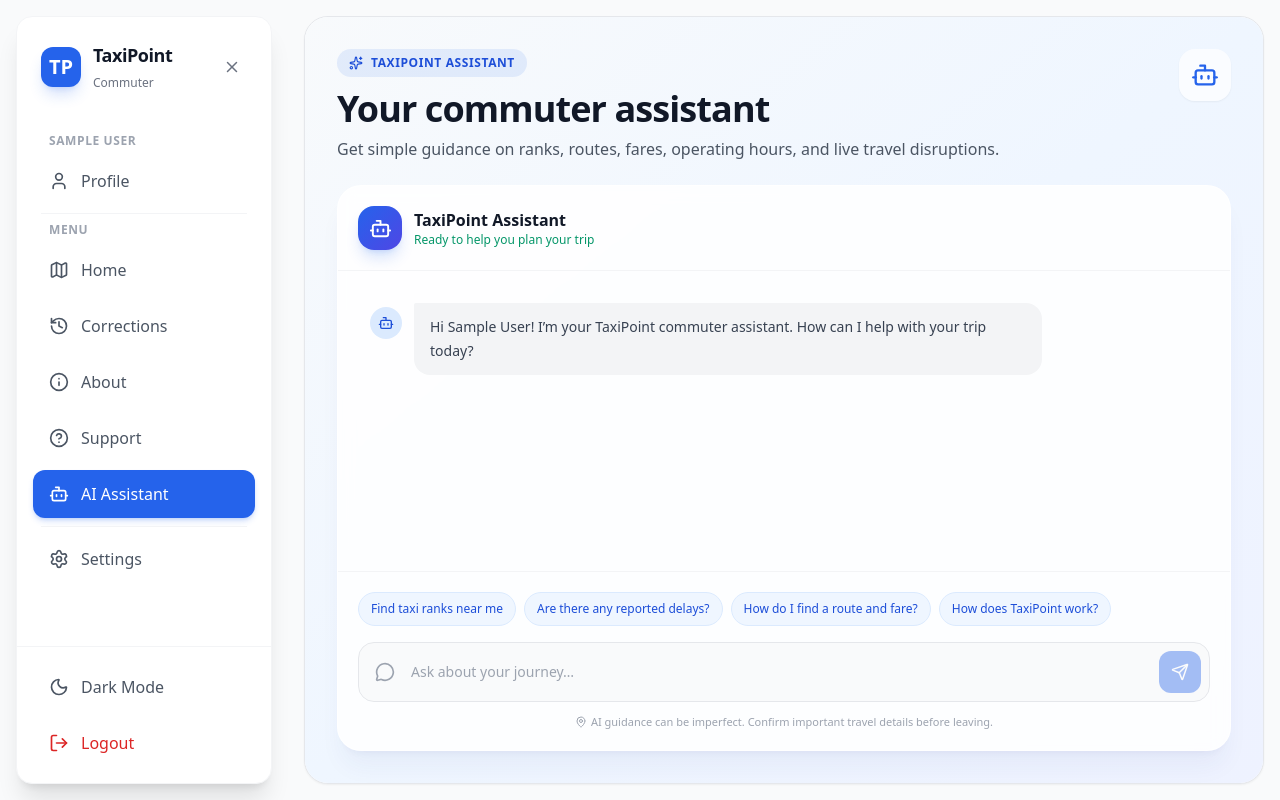
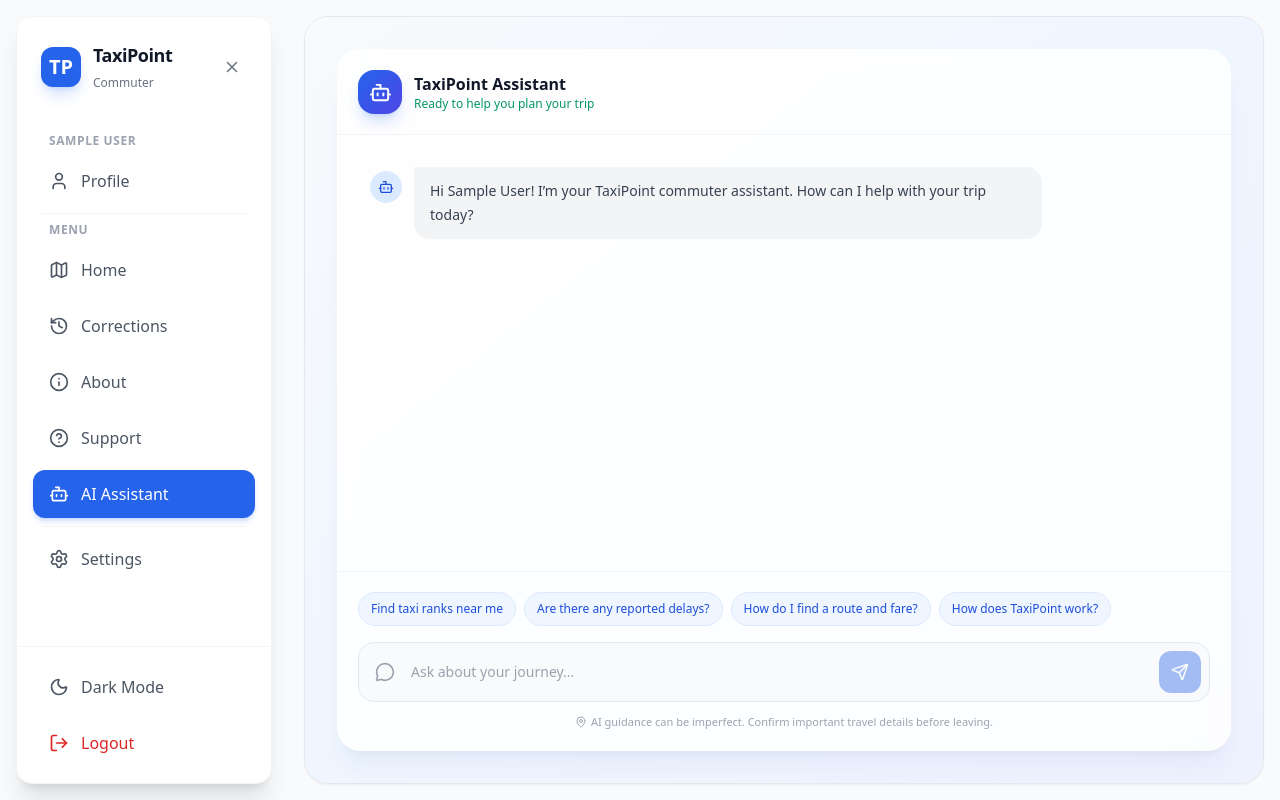
Before and after one commit to MbongeniMhlanga/TaxiPoint, a React (Vite) app in the folder frontend/taxipoint/: page /assistant in a window 1280 px wide. Built offline with nearby package versions, Linux system fonts and the light colour scheme; sample sign-in values are in the browser's storage.

Commit message:
feature: ai assistant smarter responses and user friendly configuration and ui/ux improvement

```diff
--- a/frontend/taxipoint/src/screens/CommuterAssistant.tsx
+++ b/frontend/taxipoint/src/screens/CommuterAssistant.tsx
@@ -1,5 +1,5 @@
 import React, { useMemo, useRef, useState } from "react";
-import { Bot, MapPin, MessageCircle, Send, Sparkles, UserRound } from "lucide-react";
+import { Bot, MapPin, MessageCircle, Send, UserRound } from "lucide-react";
 import { askAssistant, type AssistantMessage } from "../lib/aiAssistant";
 import type { User } from "../App";
 
@@ -57,26 +57,15 @@ const CommuterAssistant: React.FC<CommuterAssistantProps> = ({ user }) => {
   };
 
   return (
-    <main className="h-full overflow-y-auto bg-gradient-to-br from-slate-50 via-blue-50 to-indigo-50 p-4 dark:from-gray-950 dark:via-gray-900 dark:to-indigo-950 sm:p-8">
-      <div className="mx-auto flex min-h-full max-w-5xl flex-col">
-        <header className="mb-6 flex items-start justify-between gap-4">
-          <div>
-            <div className="mb-3 inline-flex items-center gap-2 rounded-full bg-blue-600/10 px-3 py-1.5 text-xs font-semibold uppercase tracking-wider text-blue-700 dark:text-blue-300">
-              <Sparkles size={14} /> TaxiPoint Assistant
-            </div>
-            <h1 className="text-3xl font-bold tracking-tight text-gray-900 dark:text-white sm:text-4xl">Your commuter assistant</h1>
-            <p className="mt-2 max-w-2xl text-gray-600 dark:text-gray-300">Get simple guidance on ranks, routes, fares, operating hours, and live travel disruptions.</p>
-          </div>
-          <div className="hidden rounded-2xl bg-white/70 p-3 text-blue-600 shadow-sm dark:bg-gray-800/70 sm:block"><Bot size={28} /></div>
-        </header>
-
-        <section className="flex min-h-[540px] flex-1 flex-col overflow-hidden rounded-3xl border border-white/70 bg-white/85 shadow-xl shadow-blue-900/5 backdrop-blur dark:border-gray-700 dark:bg-gray-800/85">
+    <main className="h-full overflow-hidden bg-gradient-to-br from-slate-50 via-blue-50 to-indigo-50 p-4 dark:from-gray-950 dark:via-gray-900 dark:to-indigo-950 sm:p-8">
+      <div className="mx-auto flex h-full min-h-0 max-w-5xl flex-col">
+        <section className="flex h-full min-h-0 flex-1 flex-col overflow-hidden rounded-3xl border border-white/70 bg-white/85 shadow-xl shadow-blue-900/5 backdrop-blur dark:border-gray-700 dark:bg-gray-800/85">
           <div className="flex items-center gap-3 border-b border-gray-100 p-5 dark:border-gray-700">
             <div className="flex h-11 w-11 items-center justify-center rounded-2xl bg-gradient-to-br from-blue-600 to-indigo-600 text-white shadow-lg shadow-blue-600/20"><Bot size={23} /></div>
             <div><h2 className="font-semibold text-gray-900 dark:text-white">TaxiPoint Assistant</h2><p className="text-xs text-emerald-600">Ready to help you plan your trip</p></div>
           </div>
 
-          <div className="flex-1 space-y-5 overflow-y-auto p-5 sm:p-8">
+          <div className="min-h-0 flex-1 space-y-5 overflow-y-auto p-5 sm:p-8">
             <div className="flex max-w-2xl items-start gap-3">
               <div className="mt-1 rounded-full bg-blue-100 p-2 text-blue-700 dark:bg-blue-900/40 dark:text-blue-300"><Bot size={16} /></div>
               <div className="rounded-2xl rounded-tl-sm bg-gray-100 px-4 py-3 text-sm leading-6 text-gray-700 dark:bg-gray-700 dark:text-gray-200">{greeting}</div>
```
Also changed, not shown: 1 other file (tests, documents, lock files or other folders).
